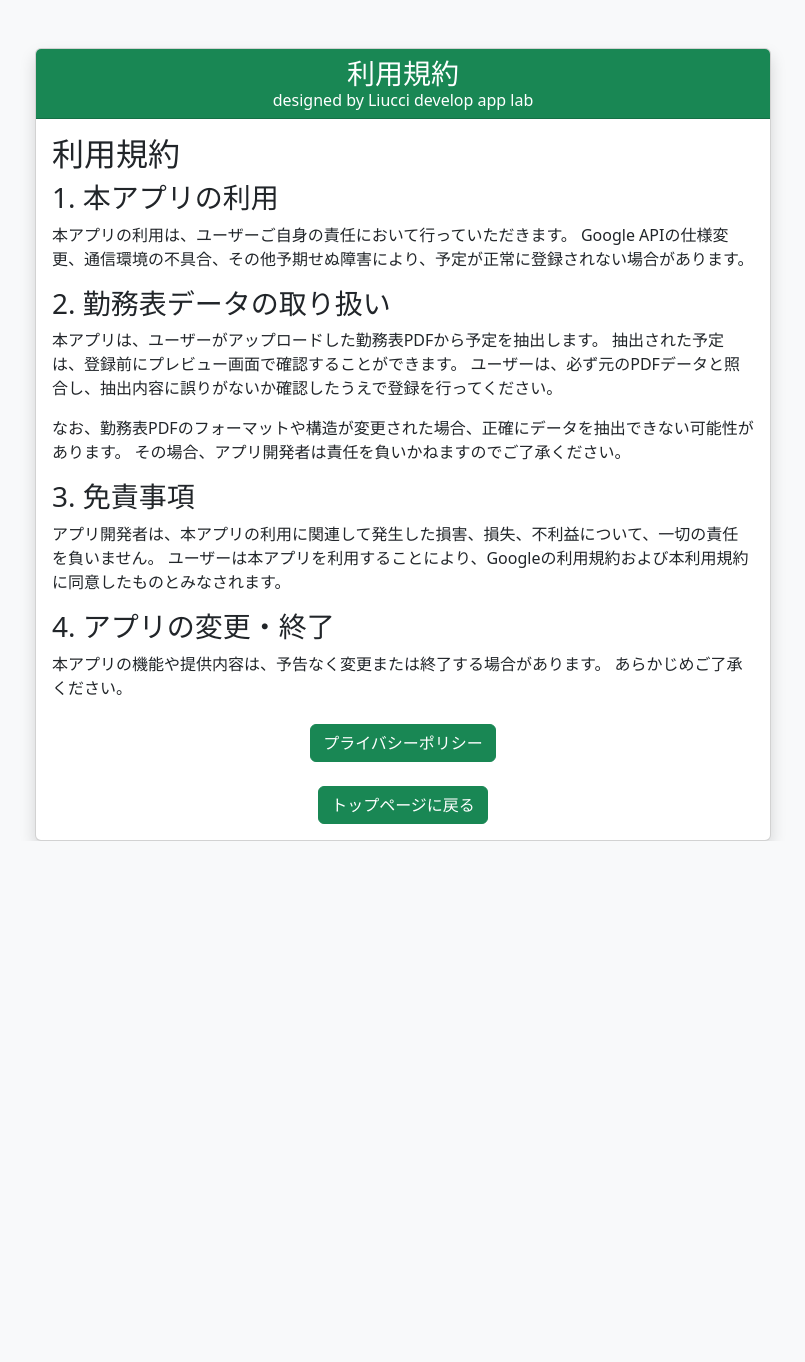
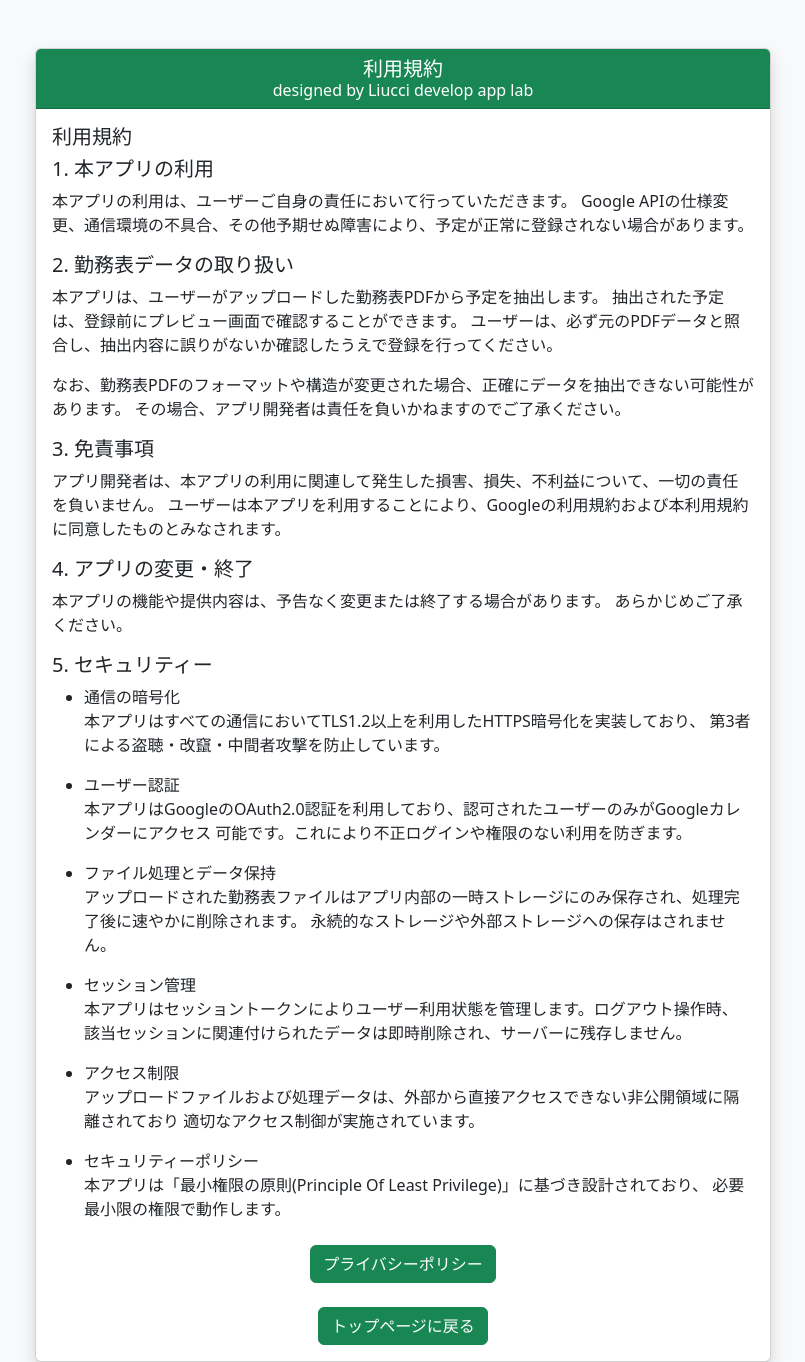
Before and after one commit to Liucci/project_test, a Flask app: page /terms in a window 1280 px wide. Shown: the whole page, without its empty margins (237-1042 px from the left). Before the commit the page ends 841 px from the top, so only its background shows below. Run offline with Flask 3, Linux system fonts and the light colour scheme.

Commit message:
terms追記

```diff
--- a/templates/contact.html
+++ b/templates/contact.html
@@ -13,7 +13,7 @@
         <div class="col-md-8">
             <div class="card shadow">
                 <div class="card-header bg-success text-white text-center">
-                    <h3 class="mb-0">お問い合わせ</h3>
+                    <h5 class="mb-0">お問い合わせ</h5>
                     <h6 class="mb-0">designed by Liucci develop app lab</h6>
 
                 </div>
--- a/templates/index.html
+++ b/templates/index.html
@@ -19,7 +19,7 @@
         <div class="col-md-8">
             <div class="card shadow">
                 <div class="card-header bg-success text-white text-center">
-                    <h3 class="mb-0">GCal Scheduler</h3>
+                    <h5 class="mb-0">GCal Scheduler</h5>
                     <h6 class="mb-0">designed by Liucci develop app lab</h6>
                 </div>
                 <div class="card-body">
--- a/templates/terms.html
+++ b/templates/terms.html
@@ -13,19 +13,19 @@
         <div class="col-md-8">
             <div class="card shadow">
                 <div class="card-header bg-success text-white text-center">
-                    <h3 class="mb-0">利用規約</h3>
+                    <h5 class="mb-0">利用規約</h5>
                     <h6 class="mb-0">designed by Liucci develop app lab</h6>
                 </div>
                 <div class="card-body">
-<h2>利用規約</h2>
+<h5>利用規約</h5>
 
-<h3>1. 本アプリの利用</h3>
+<h5>1. 本アプリの利用</h5>
 <p>
 本アプリの利用は、ユーザーご自身の責任において行っていただきます。
 Google APIの仕様変更、通信環境の不具合、その他予期せぬ障害により、予定が正常に登録されない場合があります。
 </p>
 
-<h3>2. 勤務表データの取り扱い</h3>
+<h5>2. 勤務表データの取り扱い</h5>
 <p>
 本アプリは、ユーザーがアップロードした勤務表PDFから予定を抽出します。
 抽出された予定は、登録前にプレビュー画面で確認することができます。
@@ -36,18 +36,43 @@ Google APIの仕様変更、通信環境の不具合、その他予期せぬ障
 その場合、アプリ開発者は責任を負いかねますのでご了承ください。
 </p>
 
-<h3>3. 免責事項</h3>
+<h5>3. 免責事項</h5>
 <p>
 アプリ開発者は、本アプリの利用に関連して発生した損害、損失、不利益について、一切の責任を負いません。
 ユーザーは本アプリを利用することにより、Googleの利用規約および本利用規約に同意したものとみなされます。
 </p>
 
-<h3>4. アプリの変更・終了</h3>
+<h5>4. アプリの変更・終了</h5>
 <p>
 本アプリの機能や提供内容は、予告なく変更または終了する場合があります。
 あらかじめご了承ください。
 </p>
+<h5>5. セキュリティー</h5>
+<ul>
+  <li>通信の暗号化</li>
+  <p>本アプリはすべての通信においてTLS1.2以上を利用したHTTPS暗号化を実装しており、
+    第3者による盗聴・改竄・中間者攻撃を防止しています。</p>
+  <li>ユーザー認証</li>
+  <p>本アプリはGoogleのOAuth2.0認証を利用しており、認可されたユーザーのみがGoogleカレンダーにアクセス
+    可能です。これにより不正ログインや権限のない利用を防ぎます。</p>
+  <li>ファイル処理とデータ保持</li>
+  <p>アップロードされた勤務表ファイルはアプリ内部の一時ストレージにのみ保存され、処理完了後に速やかに削除されます。
+    永続的なストレージや外部ストレージへの保存はされません。
+  </p>
+  <li>セッション管理</li>
+  <p>本アプリはセッショントークンによりユーザー利用状態を管理します。ログアウト操作時、
+    該当セッションに関連付けられたデータは即時削除され、サーバーに残存しません。</p>
+  <li>アクセス制限</li>
+  <p>アップロードファイルおよび処理データは、外部から直接アクセスできない非公開領域に隔離されており
+    適切なアクセス制御が実施されています。
+  </p>
+  <li>セキュリティーポリシー</li>
+  <p>本アプリは「最小権限の原則(Principle Of Least Privilege)」に基づき設計されており、
+    必要最小限の権限で動作します。</p>
 
+
+
+</ul>
                     <div class="text-center mt-4">
                             <a href="{{ url_for('privacy') }}" class="btn btn-success">プライバシーポリシー</a>
                     </div>
```
Also changed, not shown: templates/about.html (+6 -6 lines), templates/privacy.html (+9 -9 lines).
